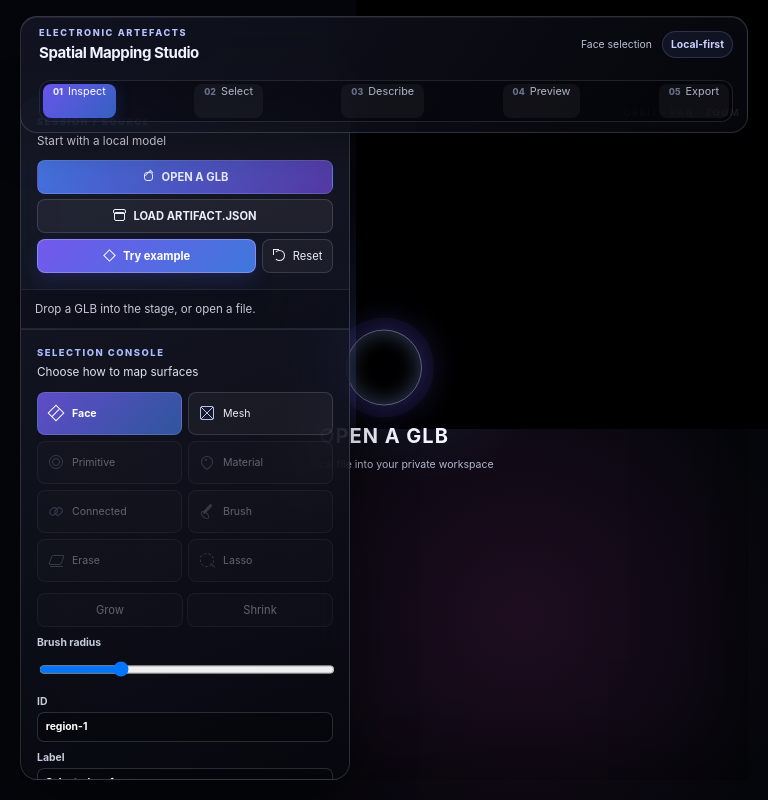
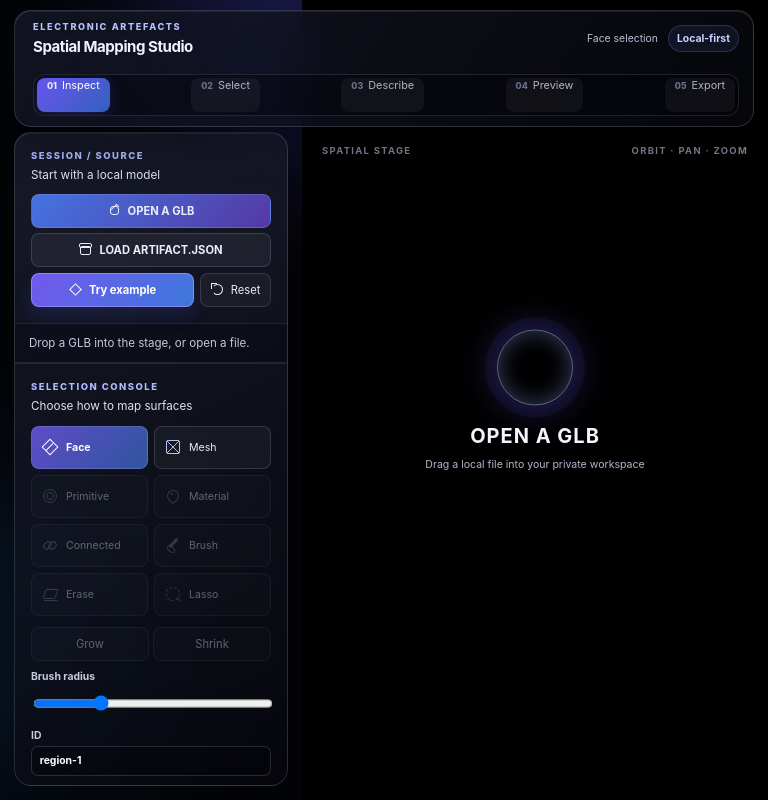
Before and after one commit to electronicartefacts/spatial-mapping-studio, a website built with Vite: page apps/mapper/index.html in a window 768 px wide. Built offline with nearby package versions, Linux system fonts and the light colour scheme.

Commit message:
feat: optimize Studio responsive layout

```diff
--- a/apps/mapper/src/style.css
+++ b/apps/mapper/src/style.css
@@ -1,4 +1,7 @@
 :root {
+  --app-gutter: 20px;
+  --rail-width: 316px;
+  --header-offset: 98px;
   font-family:
     Inter,
     ui-sans-serif,
@@ -70,9 +73,9 @@ button {
 .studio-header {
   position: fixed;
   z-index: 7;
-  top: 16px;
-  left: 20px;
-  right: 20px;
+  top: calc(var(--app-gutter) - 4px);
+  left: var(--app-gutter);
+  right: var(--app-gutter);
   min-height: 64px;
   display: grid;
   grid-template-columns: minmax(180px, 1fr) auto minmax(180px, 1fr);
@@ -176,10 +179,10 @@ h1 {
 aside {
   position: fixed;
   z-index: 5;
-  left: 20px;
-  top: 98px;
-  bottom: 20px;
-  width: min(330px, calc(100vw - 40px));
+  left: var(--app-gutter);
+  top: var(--header-offset);
+  bottom: var(--app-gutter);
+  width: min(var(--rail-width), calc(100vw - (var(--app-gutter) * 2)));
   overflow: auto;
   border: 1px solid rgba(218, 225, 255, 0.16);
   border-radius: 17px;
@@ -190,6 +193,7 @@ aside {
     inset 0 1px rgba(255, 255, 255, 0.07);
   backdrop-filter: blur(24px) saturate(125%);
   scrollbar-color: rgba(184, 192, 255, 0.3) transparent;
+  overscroll-behavior: contain;
 }
 .panel-section {
   padding: 16px;
@@ -554,7 +558,7 @@ li > button:first-child {
 #viewport {
   position: relative;
   min-height: 100vh;
-  margin-left: 356px;
+  margin-left: calc(var(--app-gutter) + var(--rail-width) + var(--app-gutter));
   overflow: hidden;
   background:
     radial-gradient(circle at 55% 42%, rgba(44, 57, 96, 0.5), transparent 23%),
@@ -665,9 +669,15 @@ li > button:first-child {
   font-size: 0.59rem;
 }
 
-@media (max-width: 920px) {
+@media (max-width: 1080px) and (min-width: 681px) {
+  :root {
+    --app-gutter: 14px;
+    --rail-width: 274px;
+    --header-offset: 132px;
+  }
   .studio-header {
     grid-template-columns: 1fr auto;
+    min-height: 98px;
   }
   .workflow-nav {
     grid-column: 1 / -1;
@@ -680,11 +690,19 @@ li > button:first-child {
     grid-row: 1;
   }
   #viewport {
-    margin-left: 0;
-    padding-left: 356px;
+    margin-left: calc(var(--app-gutter) + var(--rail-width) + var(--app-gutter));
+    padding-left: 0;
+  }
+  .stage-meta {
+    top: 145px;
+    left: 20px;
+    right: 20px;
   }
 }
 @media (max-width: 680px) {
+  :root {
+    --app-gutter: 12px;
+  }
   .studio-app {
     overflow: visible;
   }
@@ -720,12 +738,12 @@ li > button:first-child {
     left: auto;
     bottom: auto;
     width: auto;
-    margin: 12px;
+    margin: var(--app-gutter);
     max-height: none;
   }
   #viewport {
     min-height: 64vh;
-    margin: 0 12px 12px;
+    margin: 0 var(--app-gutter) var(--app-gutter);
     padding-left: 0;
     border: 1px solid rgba(218, 225, 255, 0.14);
     border-radius: 17px;
```
